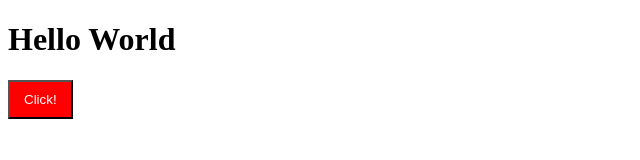
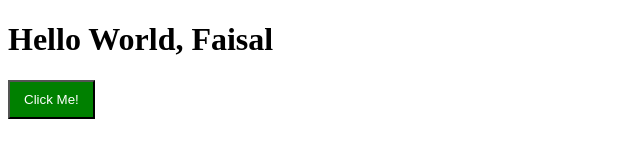
Before and after one commit to mfaisalafandi/kerjasama, a plain HTML site: page index.html in a window 1280 px wide. Shown: the whole page, without its empty margins (0-640 px from the left). Drawn offline with Linux system fonts and the light colour scheme.

Commit message:
change color and add text faisal

```diff
--- a/index.html
+++ b/index.html
@@ -7,9 +7,9 @@
 </head>
 <body>
 
-	<h1>Hello World</h1>
+	<h1>Hello World, Faisal</h1>
 
-	<button class="btn btn-danger">Click!</button>
+	<button class="btn btn-success">Click Me!</button>
 
 </body>
 </html>
```
